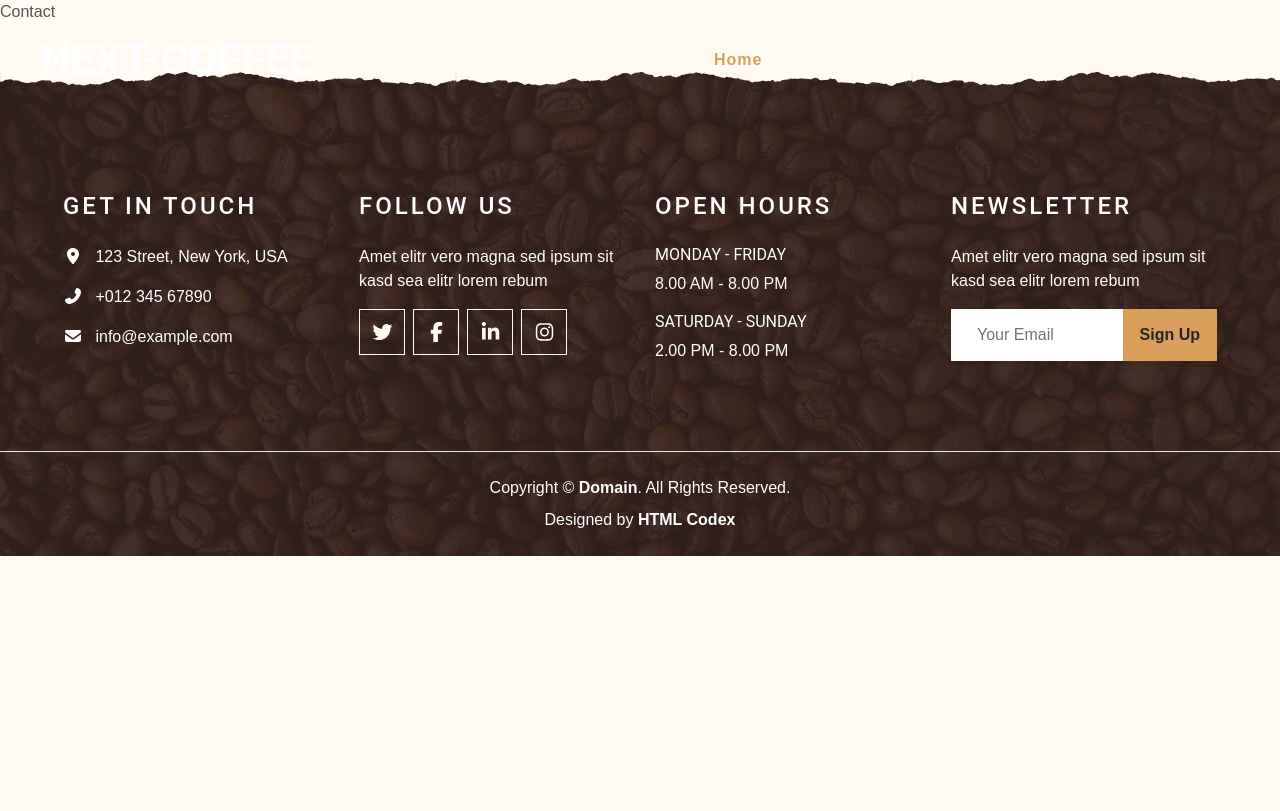
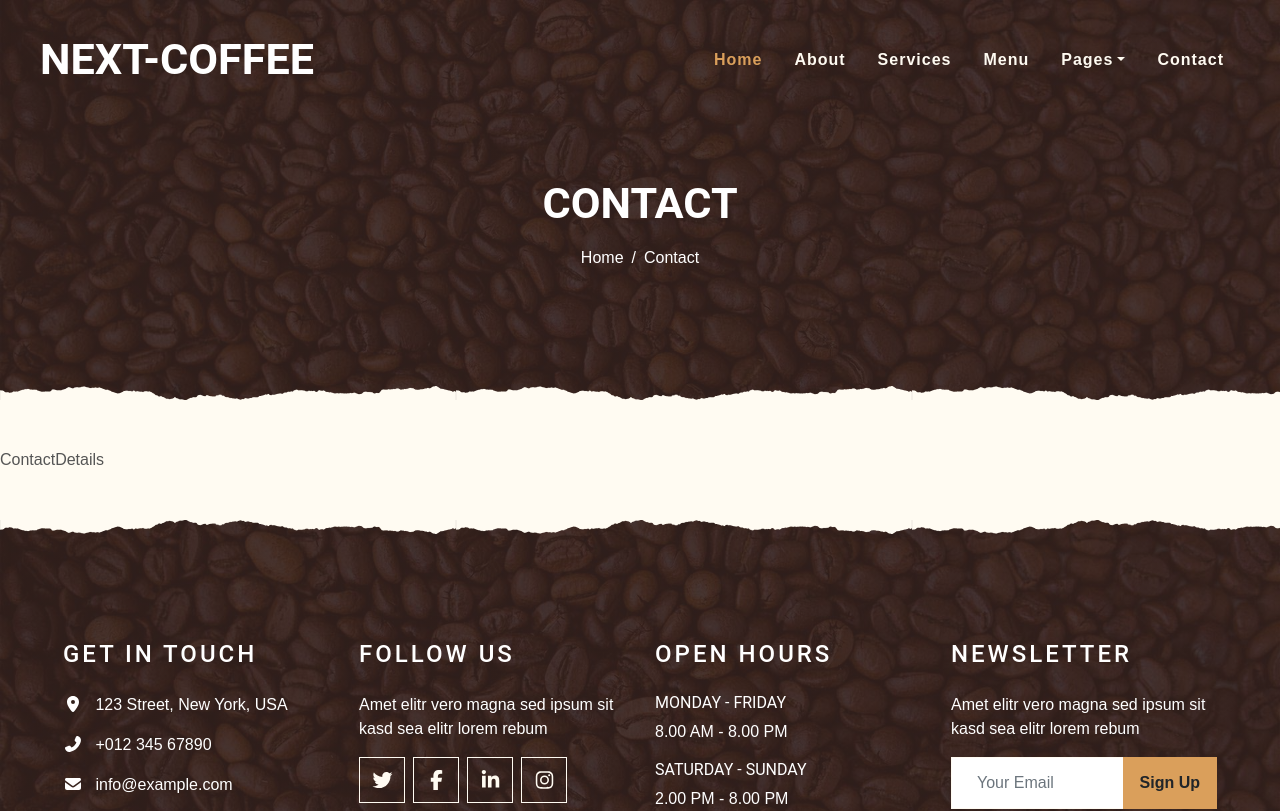
Before and after one commit to Mukhtarrahimi/cooffe-shop, a Next.js app: page /contact in a window 1280 px wide. Shown: the top 811 px of the page. Built offline with nearby package versions, Linux system fonts and the light colour scheme.

Commit message:
contact page

```diff
--- a/pages/contact/index.js
+++ b/pages/contact/index.js
@@ -1,7 +1,14 @@
+import PageHeader from '@/components/modules/PageHeader/PageHeader';
+import ContactDetails from '@/components/templates/Contact/ContactDetails';
 import React from 'react';
 
 function Contact() {
-  return <div>Contact</div>;
+  return (
+    <>
+      <PageHeader route="Contact" />
+      <ContactDetails />
+    </>
+  );
 }
 
 export default Contact;
```
